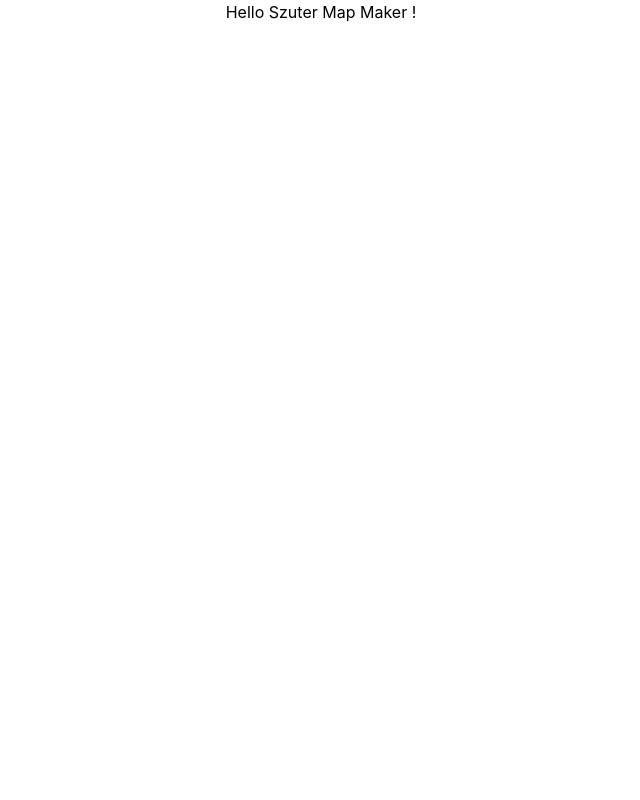
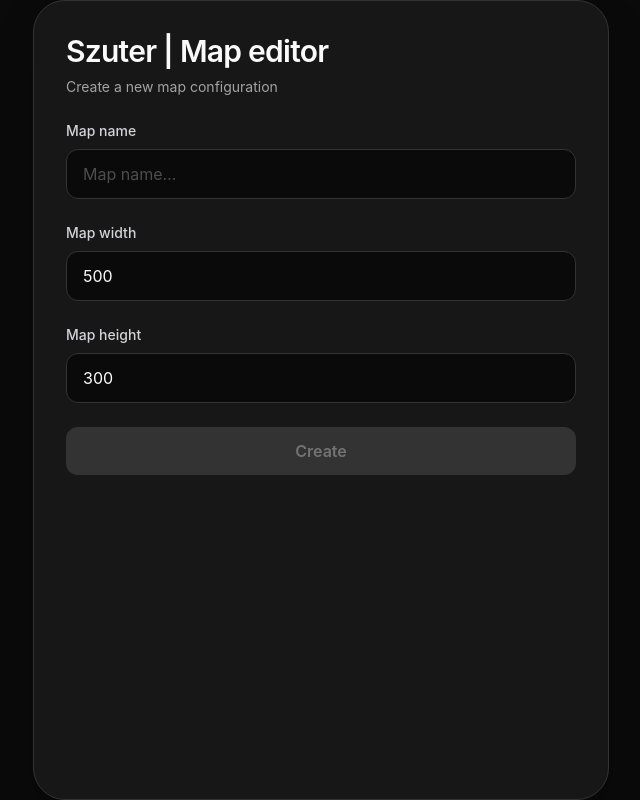
Before and after one commit to rraix0/Szuter-Game, a React (Vite) app in the folder frontend/: page /map-maker in a window 1280 px wide. Shown: the whole page, without its empty margins (319-959 px from the left). Built offline with nearby package versions, Linux system fonts and the light colour scheme.

Commit message:
Initiated: custom colors('Zync'), Added: MapSetup with MapConfig type{name: string; width: number; height: number}

```diff
--- /dev/null
+++ b/frontend/src/colors/zinc.ts
@@ -0,0 +1,17 @@
+export const zincColors = {
+  zinc: {
+    gray: {
+      50: '#FAFAFA',
+      100: '#EDEDED',
+      200: '#E5E7EB',
+      300: '#D4D4D8',
+      400: '#A3A3A3',
+      500: '#737373',
+      600: '#4D4D4D',
+      700: '#404040',
+      800: '#333333',
+      900: '#171717',
+      950: '#0A0A0A',
+    },
+  }
+};
--- a/frontend/src/main.tsx
+++ b/frontend/src/main.tsx
@@ -2,8 +2,18 @@ import { BrowserRouter } from "react-router-dom";
 import React from "react";
 import ReactDOM from "react-dom/client";
 
+import { zincColors } from "./colors/zinc.ts";
+
 import App from "./App";
 import "./index.css";
+
+
+const root = document.documentElement;
+Object.entries(zincColors.zinc.gray).forEach(([shade, hex]) => {
+  root.style.setProperty(`--color-zinc-${shade}`, hex);
+});
+
+ // dodanie w locie koloru zinc
 
 ReactDOM.createRoot(document.getElementById("root") as HTMLElement).render(
   <React.StrictMode>
--- a/frontend/src/map-maker/MapMakerApp.tsx
+++ b/frontend/src/map-maker/MapMakerApp.tsx
@@ -1,7 +1,21 @@
+import { useState } from "react";
+
+import type { MapConfig } from "./types/map";
+
+import MapSetup from "./components/MapSetup";
+import MapEditor from "./components/MapEditor";
+
+
 export default function MapMakerApp() {
+  const [mapConfig, setMapConfig] = useState<MapConfig | null>(null);
+
+  if (mapConfig === null) {
+    return(
+      <MapSetup onCreate={setMapConfig} />
+    );
+  }
+
   return (
-    <div className="text-center">
-      Hello Szuter Map Maker !
-    </div>
+    <MapSetup onCreate={setMapConfig} />
   );
 }
--- /dev/null
+++ b/frontend/src/map-maker/components/MapEditor.tsx
@@ -0,0 +1,6 @@
+export default function MapEditor () {
+  return (
+    <>
+    </>
+  );
+}
--- /dev/null
+++ b/frontend/src/map-maker/components/MapSetup.tsx
@@ -0,0 +1,66 @@
+import { useState } from "react";
+
+import type { MapConfig } from "../types/map";
+import { event } from "@tauri-apps/api";
+
+type MapSetupProps = {
+  onCreate: (config: MapConfig) => void;
+};
+
+export default function MapSetup({ onCreate }: MapSetupProps) {
+  const [name, setName] = useState("");
+  const [width, setWidth] = useState(500);
+  const [height, setHeight] = useState(300);
+
+  const handleCreate = () => {
+    if (!name.trim()){
+      return;
+    }
+
+    if (width <= 0 || height <= 0) {
+      return;
+    }
+
+    onCreate({
+      name,
+      width,
+      height
+    });
+  }
+
+  return (
+    <div className="flex flex-row min-h-screen justify-center items-center bg-zinc-950">
+      <div className="w-xl h-200 bg-zinc-900 border border-zinc-800 rounded-4xl block p-8 text-zinc-50 shadow-2xl shadow-black/40">
+        <h1 className="text-3xl font-semibold tracking-tight">Szuter | Map editor</h1>
+        <p className="text-zinc-400 mt-2 text-sm">Create a new map configuration</p>
+        <br/>
+        <div className="flex flex-col gap-2">
+          <label htmlFor="map-name" className="text-sm font-medium text-zinc-300">
+            Map name
+          </label>
+          <input type="text" value={name} onChange={(event) => setName(event.target.value)} placeholder="Map name..." className="w-full rounded-xl border border-zinc-800 bg-zinc-950 px-4 py-3 text-zinc-50 placeholder:text-zinc-600 outline-none transition focus:border-zinc-600 focus:ring-2 focus:ring-zinc-700/50 hover:border-zinc-700" id="map-name"/>
+        </div>
+        <br/>
+        <div className="flex flex-col gap-2">
+          <label htmlFor="map-width" className="text-sm font-medium text-zinc-300">
+            Map width
+          </label>
+          <input type="number" value={width} onChange={(event) => setWidth(Number(event.target.value))} placeholder="Map width..." className="w-full rounded-xl border border-zinc-800 bg-zinc-950 px-4 py-3 text-zinc-50 placeholder:text-zinc-600 outline-none transition focus:border-zinc-600 focus:ring-2 focus:ring-zinc-700/50 hover:border-zinc-700" id="map-width"/>
+        </div>
+        <br/>
+        <div className="flex flex-col gap-2">
+          <label htmlFor="map-height" className="text-sm font-medium text-zinc-300">
+            Map height
+          </label>
+          <input type="number" value={height} onChange={(event) => setHeight(Number(event.target.value))} placeholder="Map height..." className="w-full rounded-xl border border-zinc-800 bg-zinc-950 px-4 py-3 text-zinc-50 placeholder:text-zinc-600 outline-none transition focus:border-zinc-600 focus:ring-2 focus:ring-zinc-700/50 hover:border-zinc-700" id="map-height"/>
+        </div>
+
+        <br/>
+
+        <button type="button" onClick={handleCreate} disabled={!name.trim() || width <= 0 || height <= 0} className="w-full rounded-xl bg-zinc-50 px-4 py-3 font-semibold text-zinc-950 transition hover:bg-zinc-200 active:scale-[0.99] disabled:cursor-not-allowed disabled:bg-zinc-800 disabled:text-zinc-500">
+          Create
+        </button>
+      </div>
+    </div>
+  );
+}
--- /dev/null
+++ b/frontend/src/map-maker/types/map.ts
@@ -0,0 +1,5 @@
+export type MapConfig = {
+  name: string;
+  width: number;
+  height: number;
+}
```
Also changed, not shown: frontend/src/map-maker/components/LayersPanel.tsx (added), frontend/src/map-maker/components/MapCanvas.tsx (added), frontend/src/map-maker/components/TilePalette.tsx (added), frontend/src/map-maker/components/Toolbar.tsx (added).
